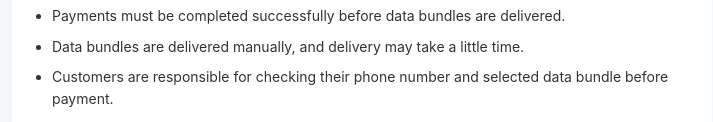
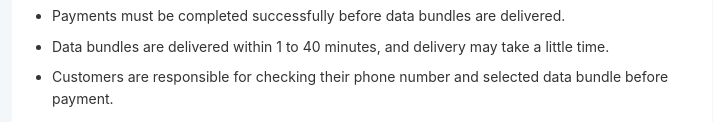
Before and after one commit to captanjunior6-design/Legit-data-.Ghana-, a plain HTML site: page index.html in a window 1280 px wide. Shown: the part 1228-1350 px from the top of the page, without its empty margins (278-991 px from the left). Drawn offline with Linux system fonts and the light colour scheme.

Commit message:
Update index.html

```diff
--- a/index.html
+++ b/index.html
@@ -746,7 +746,7 @@
   <ul>
     <li>Customers must provide the correct phone number and network before placing an order.</li>
     <li>Payments must be completed successfully before data bundles are delivered.</li>
-    <li>Data bundles are delivered manually, and delivery may take a little time.</li>
+    <li>Data bundles are delivered within 1 to 40 minutes, and delivery may take a little time.</li>
     <li>Customers are responsible for checking their phone number and selected data bundle before payment.</li>
     <li>Refunds may not be available once a data bundle has been successfully delivered.</li>
     <li>If your order is delayed or you experience a payment problem, please contact our support team.</li>
```
